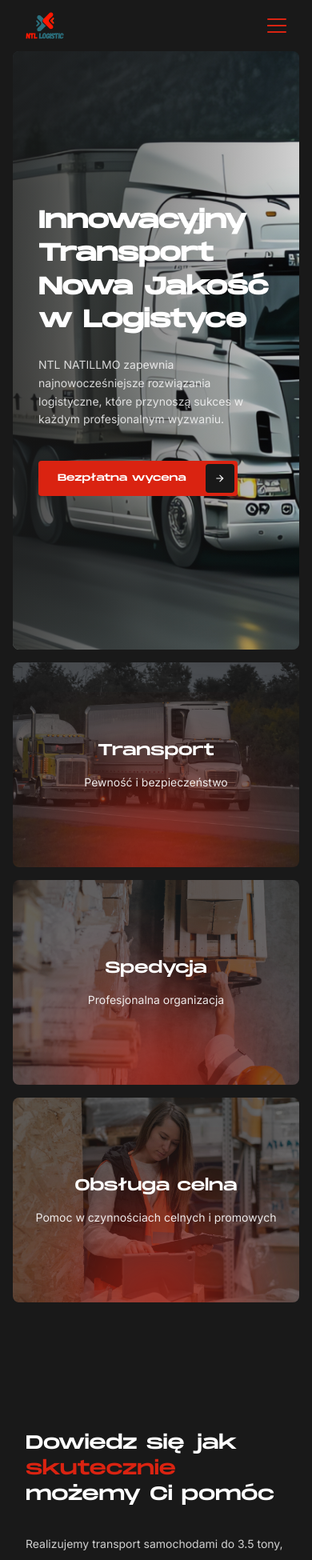
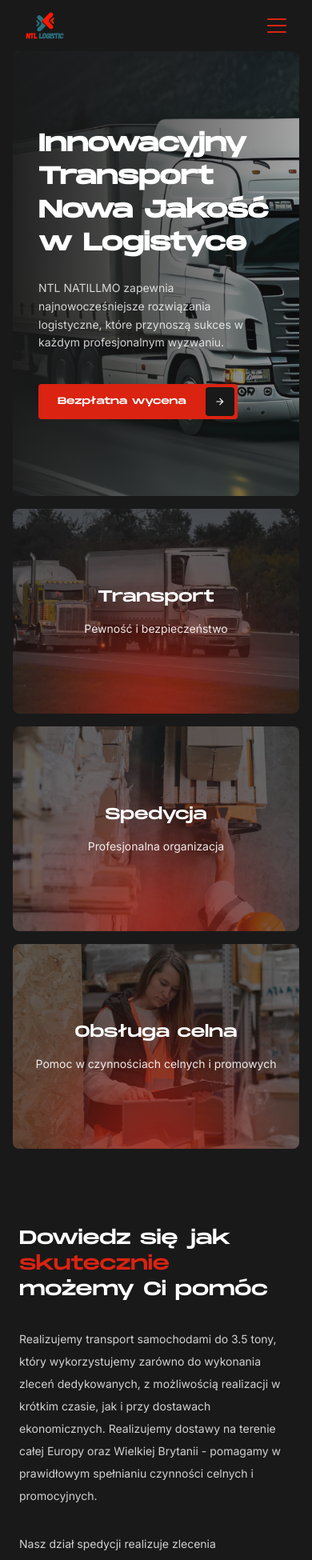
Before and after one commit to ntllogistic/ntl-logistic, a Next.js app: page / in a window 390 px wide. Shown: the top 1950 px of the page at 80% size. Built offline with nearby package versions, Linux system fonts and the light colour scheme.

Commit message:
design update

```diff
--- a/src/components/home/activities.tsx
+++ b/src/components/home/activities.tsx
@@ -3,7 +3,7 @@ import Button from "../ui/button";
 
 export default function Activities() {
   return (
-    <section className="px-8 md:px-[4vw] 2xl:px-[12vw] bg-background py-40">
+    <section className="px-6 md:px-[4vw] 2xl:px-[12vw] bg-background py-24 lg:py-40">
       <div className="flex flex-col gap-8 max-w-xl">
         <h2 className="text-2xl lg:text-3xl text-white">
           Dowiedz się jak{" "}
--- a/src/components/home/banner.tsx
+++ b/src/components/home/banner.tsx
@@ -6,7 +6,7 @@ import Gradient from "../ui/gradient";
 
 export default function Banner() {
   return (
-    <section className="px-8 md:px-[4vw] 2xl:px-[12vw] py-24 lg:py-36 relative flex flex-col items-center gap-8">
+    <section className="px-6 md:px-[4vw] 2xl:px-[12vw] py-24 lg:py-36 relative flex flex-col items-center gap-8">
       <h2 className="text-2xl lg:text-3xl text-center text-white">
         Doświadczenie i zaangażowanie
       </h2>
--- a/src/components/home/benefits.tsx
+++ b/src/components/home/benefits.tsx
@@ -3,7 +3,7 @@ import { BENEFITS } from "@/const";
 
 export default function Benefits() {
   return (
-    <section className="px-8 md:px-[4vw] 2xl:px-[12vw] bg-light py-16 lg:py-24 flex flex-col gap-16 items-center">
+    <section className="px-6 md:px-[4vw] 2xl:px-[12vw] bg-light py-16 lg:py-24 flex flex-col gap-16 items-center">
       <h2 className="text-2xl lg:text-3xl text-center max-w-3xl xl:max-w-none">
         Profesjonalne usługi są gwarancją zadowolenia{" "}
         <sup className="text-primary -ml-2 lg:text-xl hidden xl:inline">
--- a/src/components/home/contact.tsx
+++ b/src/components/home/contact.tsx
@@ -6,7 +6,7 @@ import Gradient from "../ui/gradient";
 
 export default function Contact() {
   return (
-    <section className="px-8 md:px-[4vw] 2xl:px-[12vw] bg-background py-24 lg:y-40 relative flex flex-col gap-8 lg:grid grid-cols-2 overflow-hidden">
+    <section className="px-6 md:px-[4vw] 2xl:px-[12vw] bg-background py-24 lg:y-40 relative flex flex-col gap-8 lg:grid grid-cols-2 overflow-hidden">
       <div className="flex flex-col gap-8 max-w-xl z-20 relative">
         <h2 className="text-2xl lg:text-3xl text-white">
           Skontaktuj się{" "}
--- a/src/components/home/disposal.tsx
+++ b/src/components/home/disposal.tsx
@@ -2,7 +2,7 @@ import { inter } from "@/app/layout";
 
 export default function Disposal() {
   return (
-    <section className="px-8 md:px-[4vw] 2xl:px-[12vw] bg-white py-40 flex flex-col gap-8 lg:grid grid-cols-2">
+    <section className="px-6 md:px-[4vw] 2xl:px-[12vw] bg-white py-40 flex flex-col gap-8 lg:grid grid-cols-2">
       <div></div>
       <div className="flex flex-col gap-8 max-w-xl">
         <h2 className="text-2xl lg:text-3xl">
--- a/src/components/home/hero.tsx
+++ b/src/components/home/hero.tsx
@@ -8,7 +8,7 @@ export default function Hero() {
   return (
     <section className="px-4 flex flex-col gap-4 md:grid grid-cols-3 bg-background">
       <div className="col-span-3 relative overflow-hidden rounded-lg">
-        <div className="bg-[linear-gradient(90deg,rgba(25,25,25,.8)_0%,rgba(25,25,25,0.2)_100%)] w-full h-full px-8 md:px-[4vw] 2xl:px-[12vw] py-48 lg:py-64 relative z-10">
+        <div className="bg-gradient-to-r from-[rgba(25,25,25,.95)] to-[rgba(25,25,25,.4)] sm:from-[rgba(25,25,25,.8)] sm:to-[rgba(25,25,25,.2)] w-full h-full px-8 md:px-[4vw] 2xl:px-[12vw] py-24 lg:py-64 relative z-10">
           <div className="flex flex-col gap-6 relative z-10">
             <h1 className="text-3xl lg:text-4xl text-white font-semibold leading-snug lg:leading-snug">
               Innowacyjny Transport
--- a/src/components/home/stats.tsx
+++ b/src/components/home/stats.tsx
@@ -3,7 +3,7 @@ import Image from "next/image";
 
 export default function Stats() {
   return (
-    <section className="bg-white py-16 lg:py-40 px-8 md:px-[4vw] 2xl:px-[12vw] space-y-16 lg:space-y-24">
+    <section className="bg-white py-16 lg:py-40 px-6 md:px-[4vw] 2xl:px-[12vw] space-y-16 lg:space-y-24">
       <div className="flex flex-col gap-6 sm:grid grid-cols-2 lg:grid-cols-4">
         <div className="rounded overflow-hidden py-12 px-6 relative flex items-center justify-center">
           <h3 className="w-min text-2xl lg:text-3xl text-center text-white relative z-10 leading-normal lg:leading-normal mx-auto">
```
